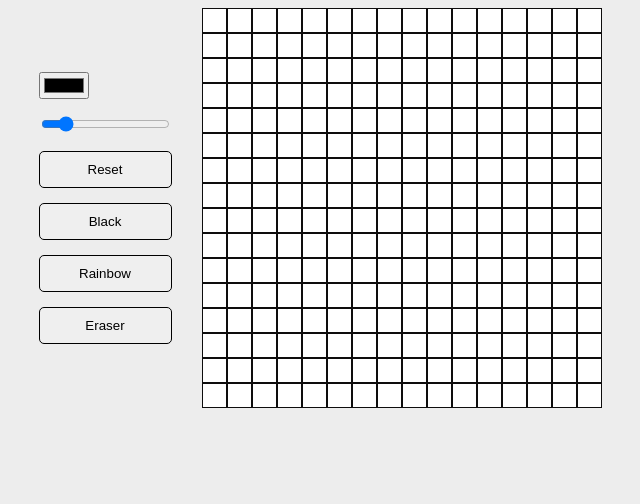
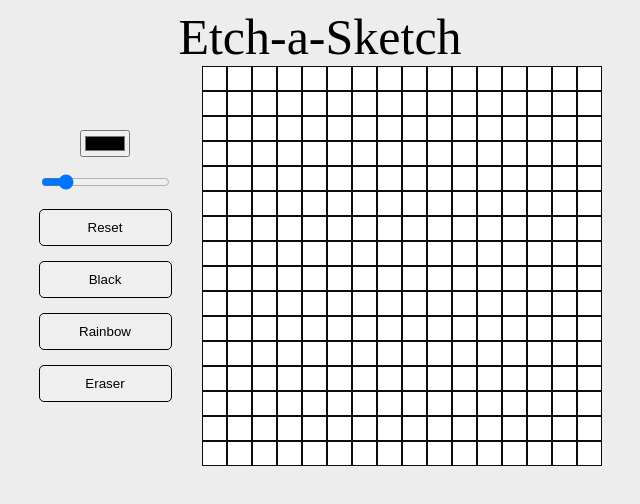
Before and after one commit to bencej98/Etch-a-Sketch, a plain HTML site: page index.html in a window 1280 px wide. Shown: the whole page, without its empty margins (320-960 px from the left). Drawn offline with Linux system fonts and the light colour scheme.

Commit message:
Add p3 header and header-flex div to it

```diff
--- a/index.html
+++ b/index.html
@@ -9,6 +9,9 @@
     <link rel="stylesheet" href="style.css">
 </head>
 <body>
+    <div class="header-flex">
+        <p3>Etch-a-Sketch</p3>
+    </div>
     <div class="flex-container">
 
         <div id="container">
@@ -22,7 +25,7 @@
                 <input type="submit" value="Submit">
             </form>
             -->
-            <div>
+            <div class="color-container">
             <input type="color" class="colorPicker">
             </div>
             <div class="sliderContainer">
```
